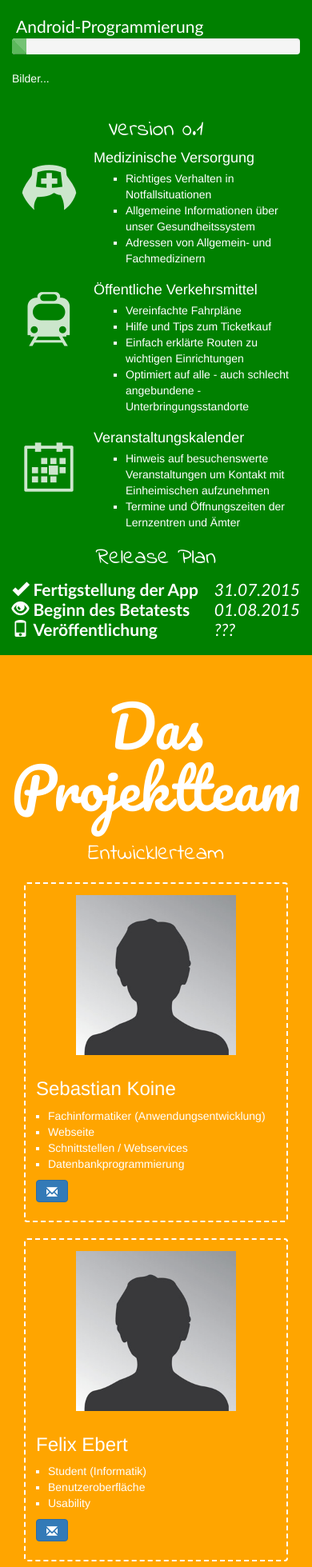
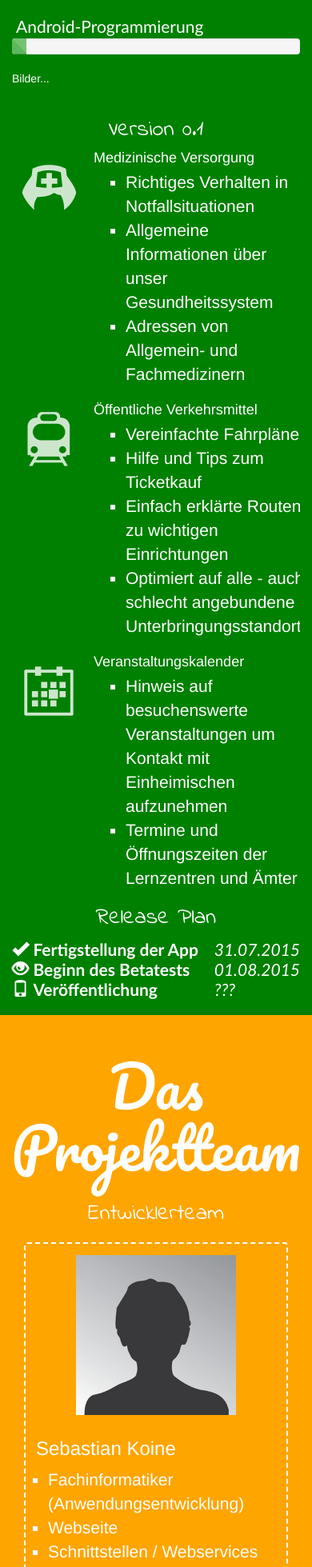
Before and after one commit to ThEmKay/rhvb-web, a PHP site: page / in a window 390 px wide. Shown: the part 3251-5210 px from the top of the page at 80% size. Run offline with PHP 8.4, Linux system fonts and the light colour scheme; some libraries are stand-ins or nearby versions.

Commit message:
Schriftgröße für Mobile angepasst
siehe Titel

```diff
--- a/layout.css
+++ b/layout.css
@@ -104,6 +104,10 @@ ul{
   list-style-type: square
 }
 
+ul > li{
+  font-size: 1.5em;
+}
+
 .support-container > div{
   text-align: center;
   margin: 15px 5px 15px 5px;
```
